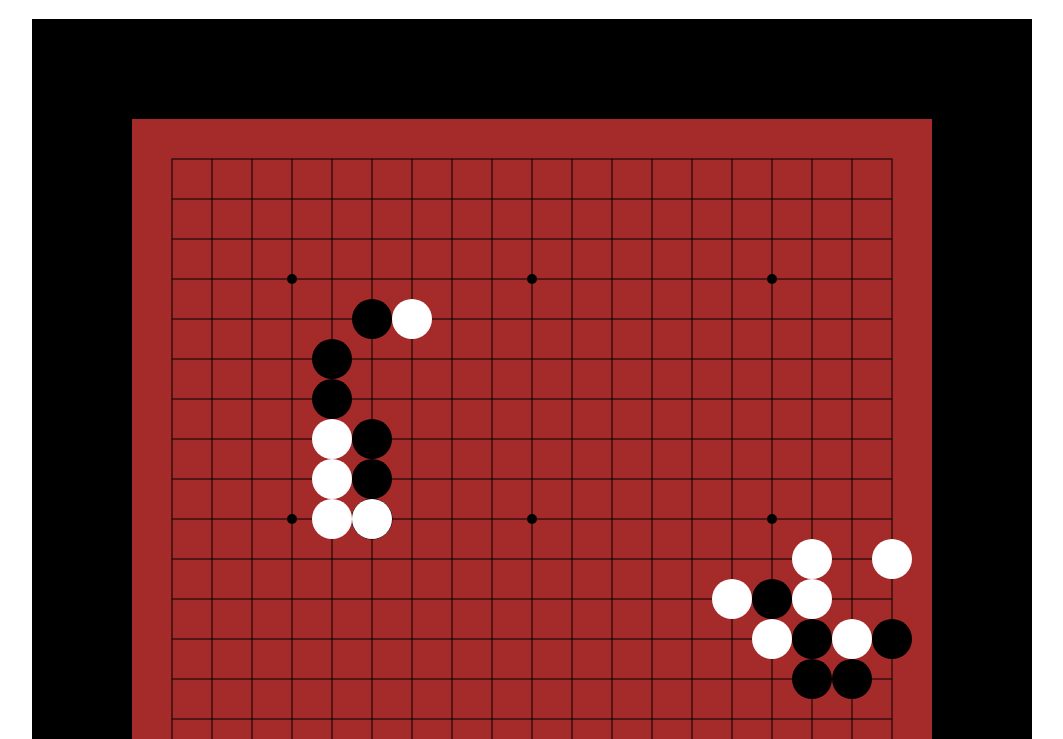
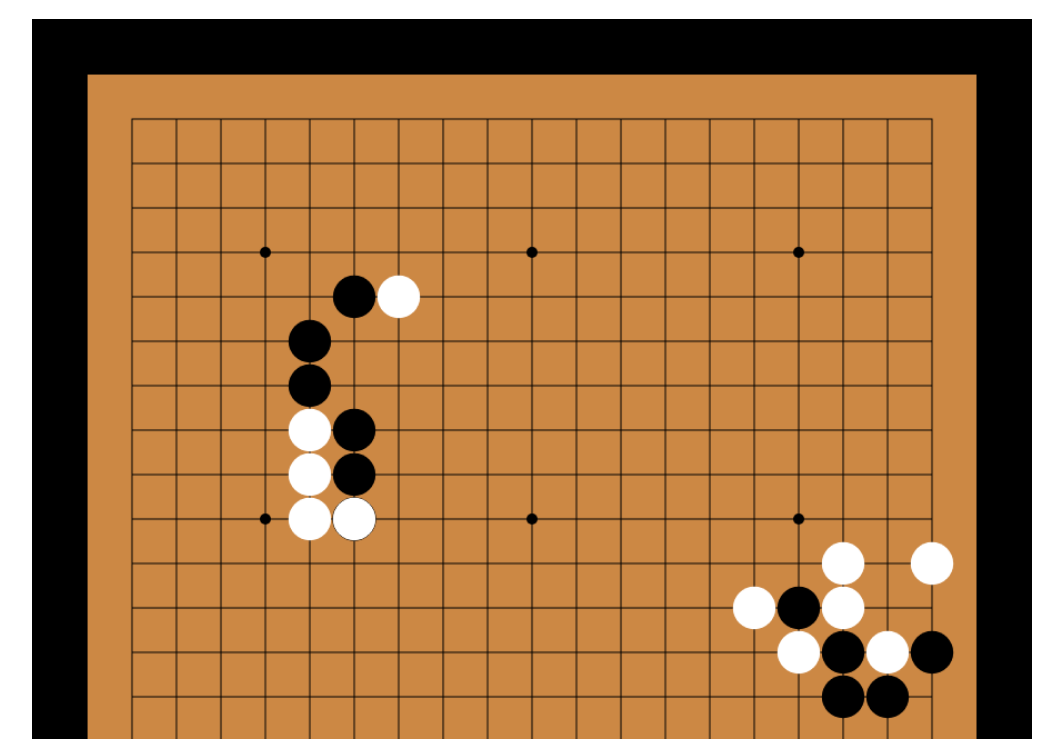
Before and after one commit to dolevoper/ladder-breaker, a website with bundled scripts: page index.html in a window 1280 px wide. Shown: the part 61-800 px from the top of the page, without its empty margins (108-1171 px from the left). Built offline with nearby package versions, Linux system fonts and the light colour scheme.

Commit message:
board background color

```diff
--- a/app.js
+++ b/app.js
@@ -3,7 +3,7 @@ import { drawBoard, drawStones } from "./drawing.js";
 import { configFromQuery, configToQuery, fromConfig, isConfigValid, randomConfig } from "./positionGenerator.js";
 import { generateVariations } from "./variationGenerator.js";
 
-export const canvasSize = 1000;
+export const canvasSize = 900;
 
 const canvas = document.getElementById("board");
 const generateNewPositionButton = document.getElementById("generateNewPosition");
--- a/drawing.js
+++ b/drawing.js
@@ -3,7 +3,7 @@ import { getColor, getCords } from "./stone.js";
 import { cordToPos } from "./utils.js";
 
 export function drawBoard(ctx) {
-    ctx.fillStyle = "brown";
+    ctx.fillStyle = "#c84";
     ctx.fillRect(0, 0, boardSize, boardSize);
 
     ctx.strokeRect(boardMargin, boardMargin, boardSize - 2 * boardMargin, boardSize - 2 * boardMargin);
@@ -32,7 +32,7 @@ export function drawStones(ctx, stones) {
         const [x, y] = getCords(stone).map(cordToPos);
 
         ctx.beginPath();
-        ctx.arc(x, y, distanceBetweenIntersections / 2, 0, 2 * Math.PI, true);
+        ctx.arc(x, y, distanceBetweenIntersections * 0.48, 0, 2 * Math.PI, true);
         ctx.fillStyle = getColor(stone);
         ctx.fill();
     });
--- a/index.html
+++ b/index.html
@@ -9,7 +9,7 @@
 </head>
 <body>
     <h1>Who does the ladder favor?</h1>
-    <canvas id="board" width="1000" height="1000"></canvas>
+    <canvas id="board" width="900" height="900"></canvas>
     <div id="controls">
         <button id="generateNewPosition">Generate New Position</button>
         <button id="showVariations">Show Variations</button>
```
